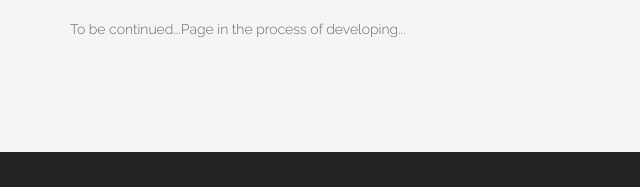
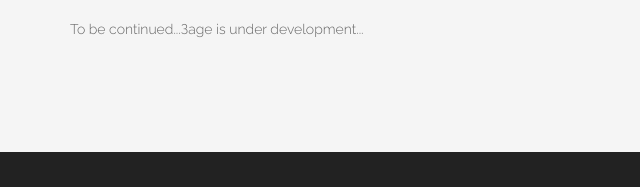
Before and after one commit to RostyslavSt/portfolio, a plain HTML site: page webpage/index.html in a window 1280 px wide. Shown: the part 1366-1553 px from the top of the page, 0-640 px from the left. Drawn offline with Linux system fonts and the light colour scheme.

Commit message:
edited info in the footer

```diff
--- a/webpage/index.html
+++ b/webpage/index.html
@@ -100,7 +100,7 @@
 				</div>
 				<!-- .row -->
 			</div>
-			<p>To be continued...Page in the process of developing...</p>
+			<p>To be continued...Зage is under development...</p>
 			<!-- .container -->
 	</section>
 	<!-- Services end -->
```
